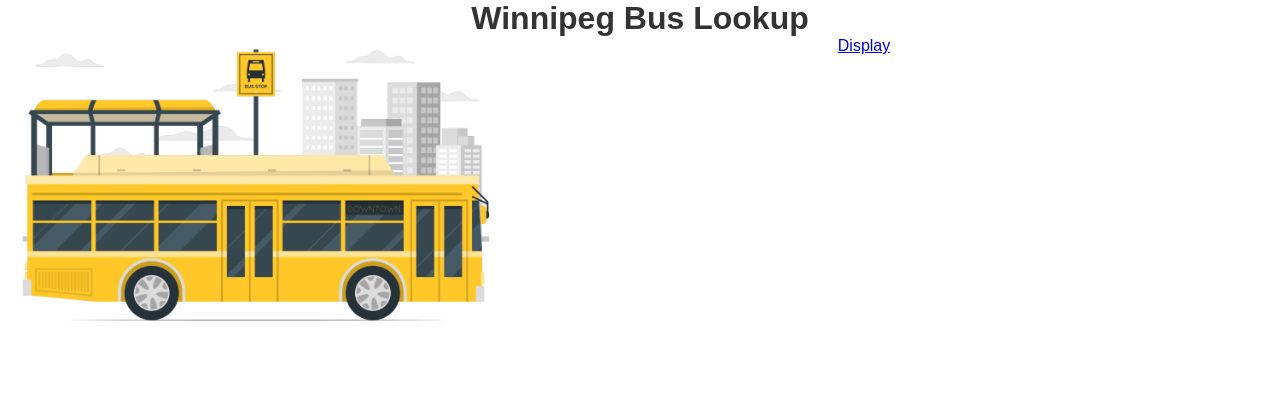
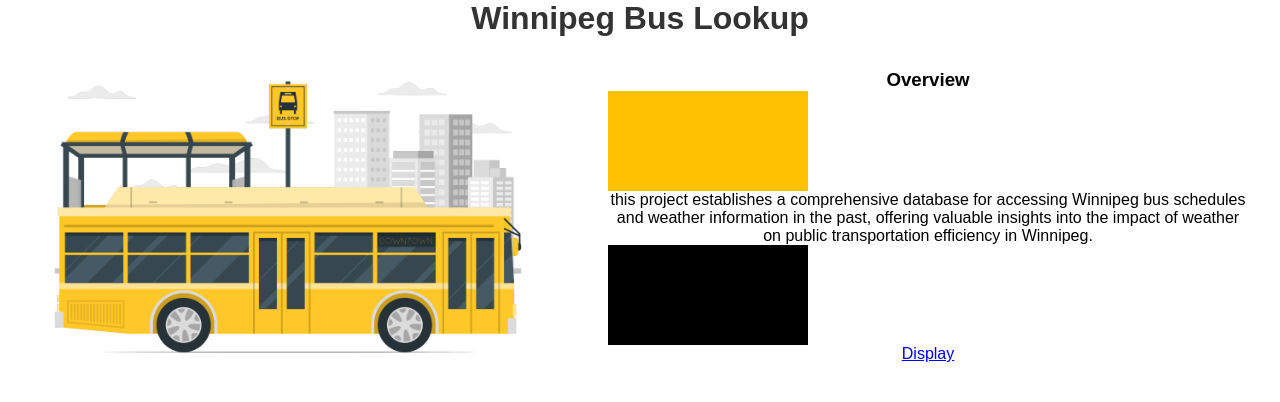
Before and after one commit to nateng98/Winnipeg-Bus-Lookup, a Flask app: page / in a window 1280 px wide. Shown: the top 402 px of the page. Run offline with Flask 3, Linux system fonts and the light colour scheme.

Commit message:
Update css

```diff
--- a/static/css/style.css
+++ b/static/css/style.css
@@ -1,3 +1,8 @@
+:root {
+  --yellow: #FFC100;
+  --lightgrey: #ccc;
+}
+
 * {
   font-family: Arial, sans-serif;
   /* background-color: #ceaeae; */
@@ -16,18 +21,34 @@ h1 {
 /*============== Home Page ==============*/
 .container {
   display: flex;
+  justify-content: space-between;
 }
 
 .left-div {
   flex-basis: 40%;
+  padding: 2rem;
 }
 
 .left-div img {
-  width: 100%
+  width: 100%;
 }
 
 .right-div {
-  flex-basis: 55%;
+  flex-basis: 50%;
+  padding: 2rem;
+}
+
+.text_background {
+  width: 200px;
+  height: 100px;
+}
+
+.text_background:nth-of-type(1) {
+  background-color: var(--yellow);
+}
+
+.text_background:nth-of-type(3) {
+  background-color: black;
 }
 
 /*============== Displaying SQL tables ==============*/
--- a/templates/index.html
+++ b/templates/index.html
@@ -23,6 +23,14 @@
         <img src="{{ url_for('static', filename='img/bus.png') }}" alt="Bus">
       </div>
       <div class="right-div">
+        <h3>Overview</h3>
+        <div class="text_background"></div>
+        <div>
+          <p>this project establishes a comprehensive database for accessing Winnipeg
+          bus schedules and weather information in the past, offering valuable insights
+          into the impact of weather on public transportation efficiency in Winnipeg.</p>
+        </div>
+        <div class="text_background"></div>
         <a href="{{ url_for('display_table', filename='display.html') }}">Display</a>
       </div>
     </div>
```
